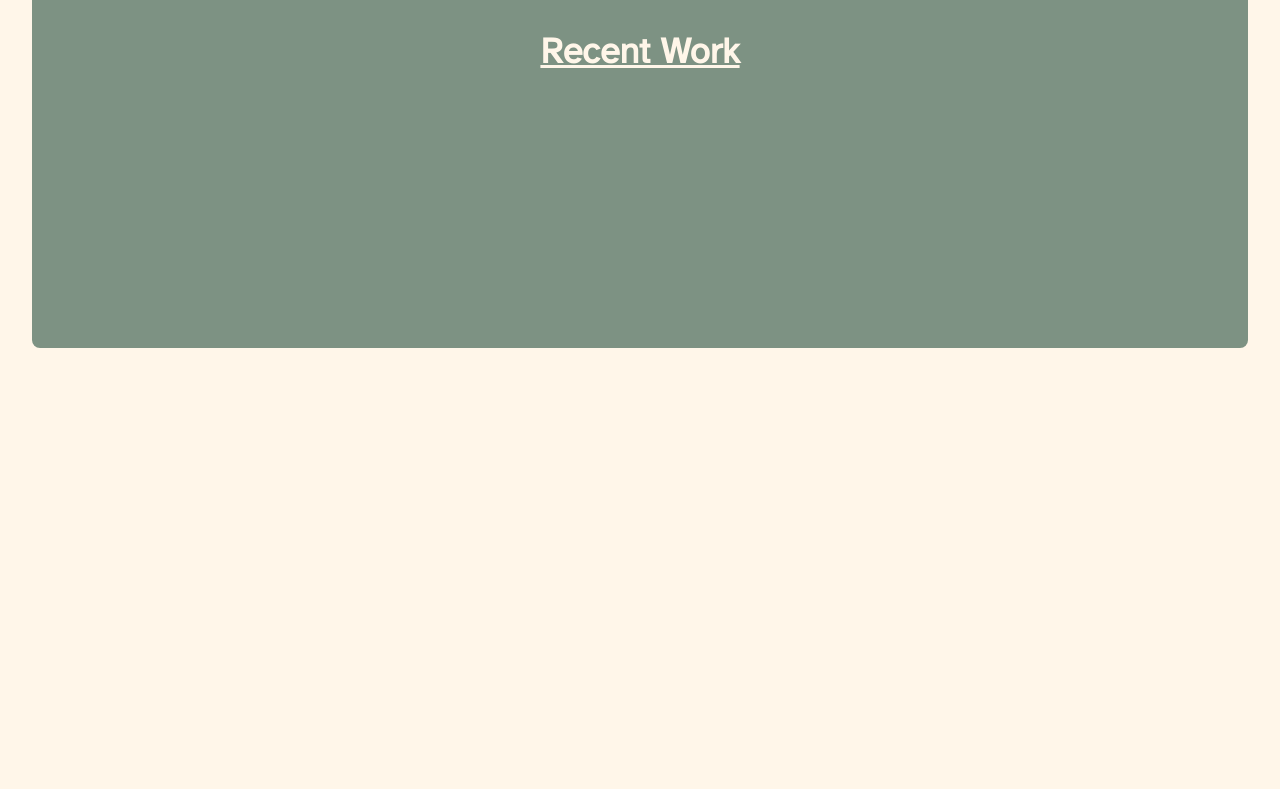
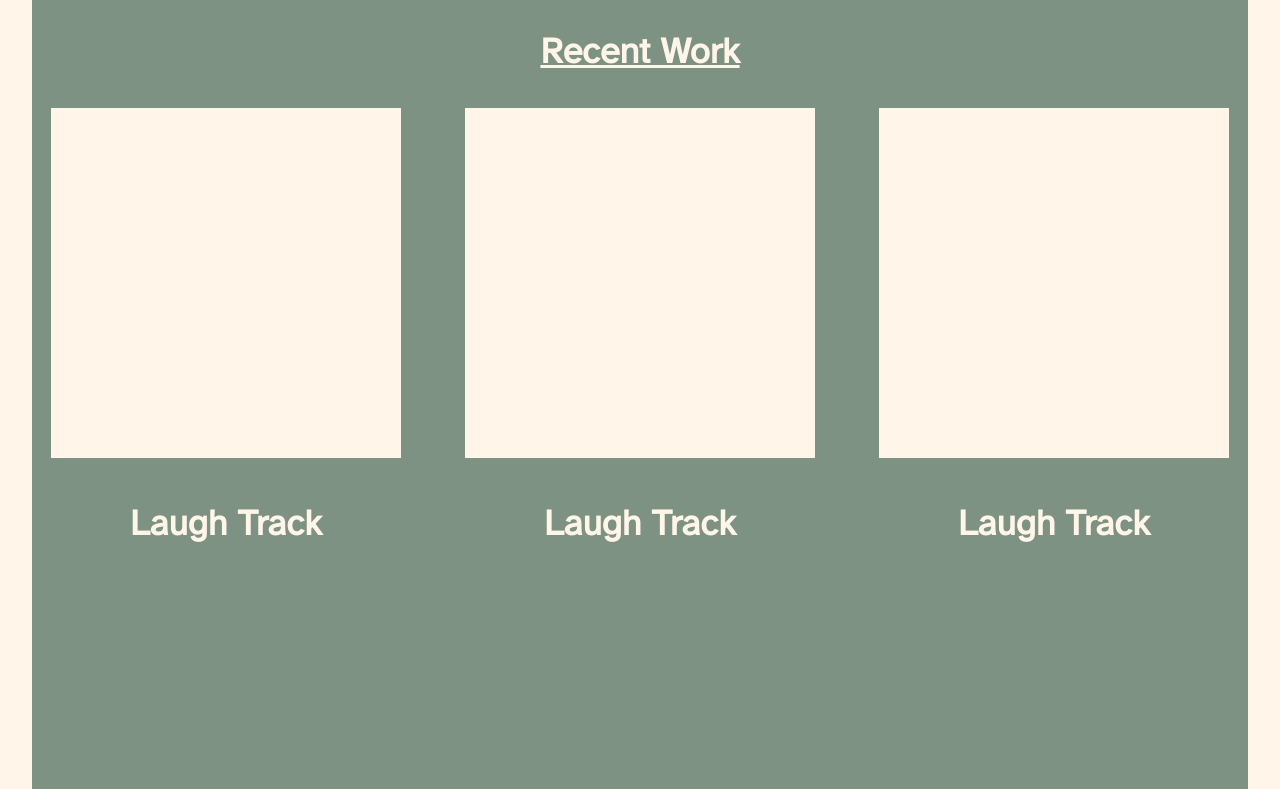
Before and after one commit to richieholsenback/portfolio, a React (Create React App) app: page / in a window 1280 px wide. Shown: the part 656-1445 px from the top of the page. Before the commit the page ends 1036 px from the top, so only its background shows below. Built offline with nearby package versions, Linux system fonts and the light colour scheme.

Commit message:
scss working with templates

```diff
--- a/src/Components/ApplicationView.js
+++ b/src/Components/ApplicationView.js
@@ -6,6 +6,7 @@ import { Resume } from "./Resume/Resume";
 import { GreetingSection } from "./Work/Greet";
 import { Fun } from "./Fun/Fun";
 import "./scss/_navBar.scss"
+import { ProjectList } from "./Work/ProjectList";
 
 export const ApplicationViews = props => {
     return (
--- a/src/Components/Contact/Contact.js
+++ b/src/Components/Contact/Contact.js
@@ -8,6 +8,10 @@ export const ContactSection = () => {
                     I’m excited to make excellent, user focused websites with you and your team.
                     Let’s get in touch!
                 </p>
+                <div className="button-section">
+                    <button className="button-left">Check out my LinkedIn</button>
+                    <button className="button-right">Send me an Email</button>
+                </div>
             </div>
         </div>
     )
--- a/src/Components/Resume/ProExp.js
+++ b/src/Components/Resume/ProExp.js
@@ -6,27 +6,27 @@ export const ProExp = () => {
             <h2 className="exp-section-header text-white">Professional Experience</h2>
             <h4 className="exp-company text-white">SmileDirectClub</h4>
             <h5 className="exp-position text-pink">Social Media/Content Specialist | Oct 2019 - Aug 2020</h5>
-            <ul>
+            <ul className="job-descrip">
                 <li className="exp-descrip text-white">Create and design online content geared towards a variety of customers keeping mobile-device design in mind</li>
                 <li className="exp-descrip text-white">Maintain content on all social channels, including Instagram, Facebook, Twitter, YouTube, Pinterest and LinkedIn</li>
                 <li className="exp-descrip text-white">Work with web development team to create content that worked with site design and layout</li>
             </ul>
-            <h5 className="exp-position text-pink">Customer Care Floor Support/Specialist | Apr 2018 - Oct 2019</h5>
-            <ul>
+            <h5 className="exp-position text-pink extra-sapce">Customer Care Floor Support/Specialist | Apr 2018 - Oct 2019</h5>
+            <ul className="job-descrip">
                 <li className="exp-descrip text-white">Provide team members with assistance regarding company text-white standard operating procedures, software and specialty cases</li>
                 <li className="exp-descrip text-white">Created solutions and procedures that ensured that customers were being assisted as efficiently as possible, decreasing time spent on cases by team members</li>
                 <li className="exp-descrip text-white">Follow up with customers  to find solutions more geared towards their individual desires</li>
             </ul>
             <h4 className="exp-company text-white">Gotta Guy Marketing</h4>
             <h5 className="exp-position text-pink">Marketing Associate  |  Jan 2018 - Dec 2018</h5>
-            <ul>
+            <ul className="job-descrip">
                 <li className="exp-descrip text-white">Create advertisement material that recipients find informational and attractive</li>
                 <li className="exp-descrip text-white">Maintain a social media presents for dozens of insurance agents with informative and engaging posts</li>
                 <li className="exp-descrip text-white">Monitor engagement and activity on posts to gauge success of campaigns</li>
             </ul>
             <h4 className="exp-company text-white">Richie Holsenback Productions</h4>
             <h5 className="exp-position text-pink">Owner  |  May 2016 - Present</h5>
-            <ul>
+            <ul className="job-descrip">
                 <li className="exp-descrip text-white">Work with clients and end users to create media that suits their personal and professional needs that is aesthetically pleasing as well as functional</li>
                 <li className="exp-descrip text-white">Create a vision for clients that properly conveys the format and tone of the media I produce</li>
                 <li className="exp-descrip text-white">Expand and maintain a customer base and communicate with customers to resolve any creative differences</li>
--- a/src/Components/Resume/TechExp.js
+++ b/src/Components/Resume/TechExp.js
@@ -6,7 +6,7 @@ export const TechExp = () => {
             <h2 className="exp-section-header text-white">Technical Experience</h2>
             <h4 className="exp-company text-white">Nashville Software School</h4>
             <h5 className="exp-position text-pink">Front-End UI/UX Developer | August 2020 - Present</h5>
-            <ul>
+            <ul className="job-descrip">
                 <li className="exp-descrip text-white">Develop dynamic single-page applications using React in addition to modern ES6+ JavaScript</li>
                 <li className="exp-descrip text-white">Learned fundamentals such as HTML, CSS, JSON, modular code, reusable components, database structure and using Entity Relationship Diagrams</li>
                 <li className="exp-descrip text-white">Work with team members to create sites with user experience in mind, lead user testing sessions in order to gain knowledge on how to improve user interface and enhance the site based on those results</li>
--- a/src/Components/Resume/TechStack.js
+++ b/src/Components/Resume/TechStack.js
@@ -7,7 +7,7 @@ export const TechStack = () => {
             <div className="tech-stack-section">
                 <div className="tech-stack-division">
                     <h4 className="exp-company text-white">UX</h4>
-                    <ul className="exp-descrip-list">
+                    <ul className="job-descrip">
                         <li className="exp-descrip-list text-white">Information Architecture</li>
                         <li className="exp-descrip-list text-white">Persona Development</li>
                         <li className="exp-descrip-list text-white">Wireframing</li>
@@ -16,7 +16,7 @@ export const TechStack = () => {
                 </div>
                 <div className="tech-stack-division">
                     <h4 className="exp-company text-white">Development</h4>
-                    <ul className="exp-descrip-list">
+                    <ul className="job-descrip">
                         <li className="exp-descrip-list text-white">HTML</li>
                         <li className="exp-descrip-list text-white">CSS</li>
                         <li className="exp-descrip-list text-white">JavaScript</li>
@@ -25,7 +25,7 @@ export const TechStack = () => {
                 </div>
                 <div className="tech-stack-division">
                     <h4 className="exp-company text-white">Design</h4>
-                    <ul className="exp-descrip-list">
+                    <ul className="job-descrip">
                         <li className="exp-descrip-list text-white">Web</li>
                         <li className="exp-descrip-list text-white">Responsive</li>
                         <li className="exp-descrip-list text-white">Interaction</li>
@@ -34,7 +34,7 @@ export const TechStack = () => {
                 </div>
                 <div className="tech-stack-division">
                     <h4 className="exp-company text-white">Creative</h4>
-                    <ul className="exp-descrip-list">
+                    <ul className="job-descrip">
                         <li className="exp-descrip-list text-white">Photoshop</li>
                         <li className="exp-descrip-list text-white">Illustrator</li>
                         <li className="exp-descrip-list text-white">Lightroom</li>
--- a/src/Components/Work/Greet.js
+++ b/src/Components/Work/Greet.js
@@ -18,8 +18,20 @@ export const GreetingSection = () => {
                     <Button size="xl" primary>See My Work</Button>
                 </div>
             </div>
-            <div className="projects">
                 <h3>Recent Work</h3>
+            <div className="project-section">
+                <div className="project-card">
+                    <div className="square"></div>
+                    <h4 className="project-name text-white">Laugh Track</h4>
+                </div>
+                <div className="project-card">
+                    <div className="square"></div>
+                    <h4 className="project-name text-white">Laugh Track</h4>
+                </div>
+                <div className="project-card">
+                    <div className="square"></div>
+                    <h4 className="project-name text-white">Laugh Track</h4>
+                </div>
             </div>
         </div>
     )
--- a/src/Components/Work/ProjectList.js
+++ /dev/null
@@ -1 +0,0 @@
-import React from "react"
--- a/src/Components/scss/_contact.scss
+++ b/src/Components/scss/_contact.scss
@@ -10,6 +10,7 @@ $test : 3;
 .contact-container{
     display: flex;
     flex-flow: column wrap;
+    align-items: center;
     padding-left: 10em;
     padding-right: 10em;
 }
@@ -17,3 +18,10 @@ $test : 3;
 .contact-text{
     font-size: 72px;
 }
+
+.button-right{
+    margin-left: 2em;
+}
+.button-left{
+    margin-right: 2em;
+}
--- a/src/Components/scss/_greet.scss
+++ b/src/Components/scss/_greet.scss
@@ -61,3 +61,22 @@ p {
 .projects{
     align-items: center;
 }
+
+.square {
+    width: 350px;
+    height: 350px;
+    background: $white;
+    margin-left: 2em;
+    margin-right: 2em;
+  }
+
+  .project-section{
+      display: flex;
+      flex-direction: row;
+  }
+
+  .project-card {
+    display: flex;
+    flex-direction: column;
+    align-items: center;
+  }
--- a/src/Components/scss/_resume.scss
+++ b/src/Components/scss/_resume.scss
@@ -43,6 +43,7 @@ $test : 2;
 
 .exp-descrip {
     list-style-type: disc;
+    margin-top: 0.2em;
     margin-bottom: 0.5em;
 }
 
@@ -77,3 +78,11 @@ $test : 2;
     margin-left: 4em;
     margin-top: -3em;
 }
+
+.extra-sapce{
+    margin-top: 1em;
+}
+
+.job-descrip{
+    margin-top: -2em;
+}
```
Also changed, not shown: 1 other file (tests, documents, lock files or other folders).
